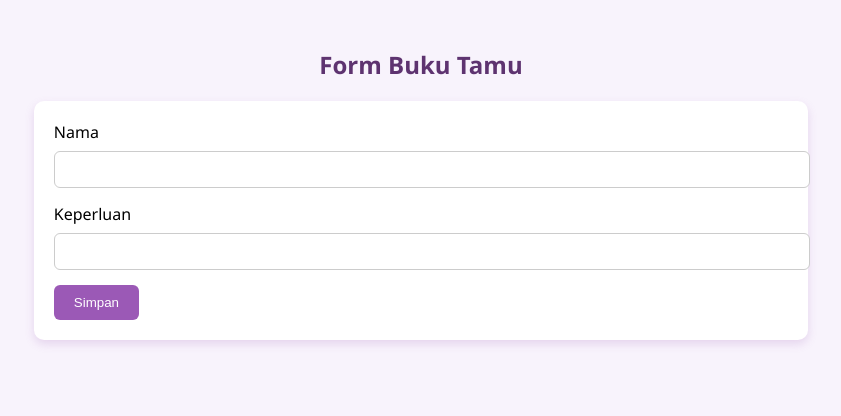
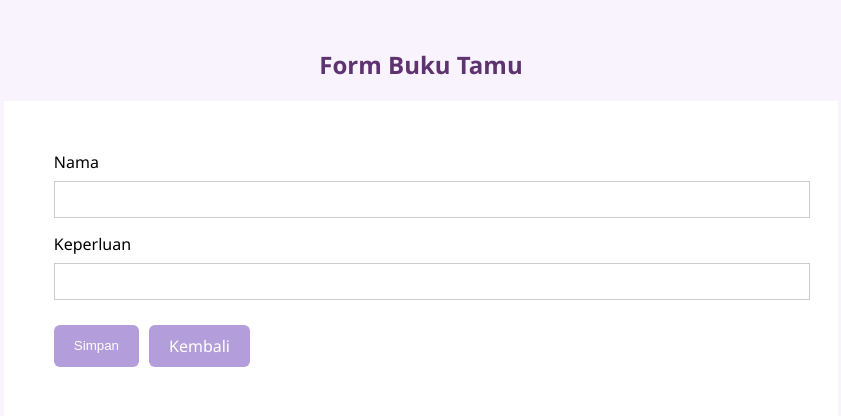
Before and after one commit to salsaa05/bukutamuperpustakaan_202312016, a PHP site: page /data_pengguna.php in a window 1280 px wide. Shown: the top 416 px of the page, without its empty margins (219-1060 px from the left). Run offline with PHP 8.4, Linux system fonts and the light colour scheme.

Commit message:
Update data_pengguna.php

```diff
--- a/data_pengguna.php
+++ b/data_pengguna.php
@@ -1,11 +1,10 @@
 <?php
 include 'koneksi.php';
 
-// Proses input buku tamu
 if ($_SERVER["REQUEST_METHOD"] == "POST") {
     $nama = $_POST['nama'];
     $keperluan = $_POST['keperluan'];
-    $waktu_kunjungan = date('Y-m-d H:i:s'); // Format waktu sekarang
+    $waktu_kunjungan = date('Y-m-d H:i:s');
 
     $query = "INSERT INTO buku_tamu (nama, keperluan, waktu_kunjungan) VALUES ('$nama', '$keperluan', '$waktu_kunjungan')";
     mysqli_query($conn, $query);
@@ -30,9 +29,7 @@ if ($_SERVER["REQUEST_METHOD"] == "POST") {
             width: 60%;
             margin: 0 auto 40px;
             background-color: #fff;
-            padding: 20px;
-            border-radius: 10px;
-            box-shadow: 0 4px 10px rgba(155, 89, 182, 0.2);
+            padding: 50px;
         }
         input[type="text"] {
             width: 100%;
@@ -40,37 +37,33 @@ if ($_SERVER["REQUEST_METHOD"] == "POST") {
             margin-top: 8px;
             margin-bottom: 15px;
             border: 1px solid #ccc;
-            border-radius: 6px;
         }
         input[type="submit"] {
-            background-color: #9b59b6;
+            background-color: #b39ddb;
             color: white;
             border: none;
             padding: 10px 20px;
             border-radius: 6px;
-            cursor: pointer;
         }
         input[type="submit"]:hover {
-            background-color: #8e44ad;
+            background-color: #e9d7f7;
         }
-        table {
-            width: 80%;
-            margin: 0 auto;
-            border-collapse: collapse;
-            background-color: #fff;
-            box-shadow: 0 4px 10px rgba(155, 89, 182, 0.2);
+        .button-group {
+            display: flex;
+            justify-content: flex-start;
+            gap: 10px;
+            margin-top: 10px;
         }
-        th, td {
-            padding: 12px;
-            border: 1px solid #d7cce7;
-            text-align: center;
+        .back-button {
+            background-color: #b39ddb;
+            color: white;
+            padding: 10px 20px;
+            border-radius: 6px;
+            text-decoration: none;
+            font-weight: normal;
         }
-        th {
-            background-color: #9b59b6;
-            color: white;
-        }
-        tr:hover {
-            background-color: #f2e6f9;
+        .back-button:hover {
+            background-color: #e9d7f7;
         }
     </style>
 </head>
@@ -85,7 +78,10 @@ if ($_SERVER["REQUEST_METHOD"] == "POST") {
     <label>Keperluan</label>
     <input type="text" name="keperluan" required>
 
-    <input type="submit" value="Simpan">
+    <div class="button-group">
+        <input type="submit" value="Simpan">
+        <a href="index.php" class="back-button">Kembali</a>
+    </div>
 </form>
 
 </body>
```
